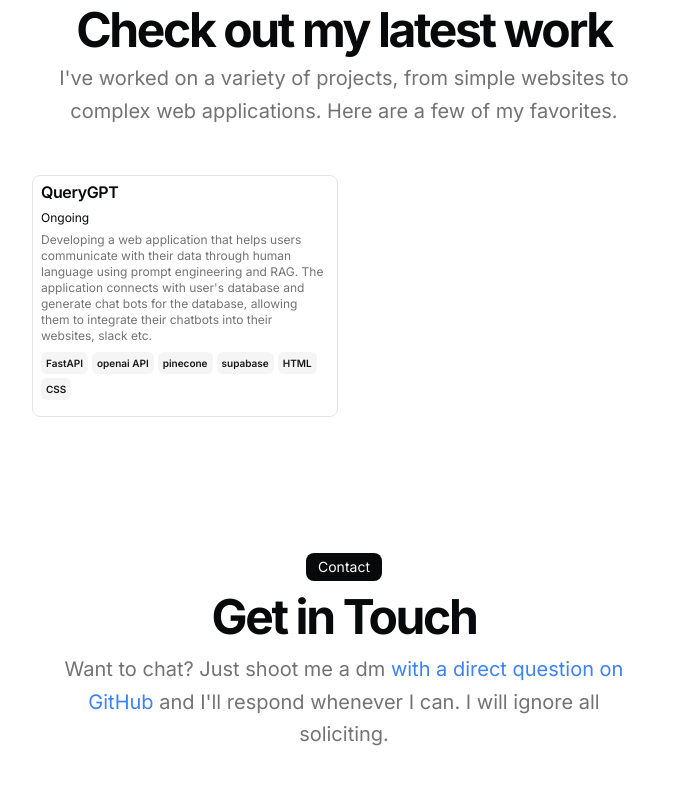
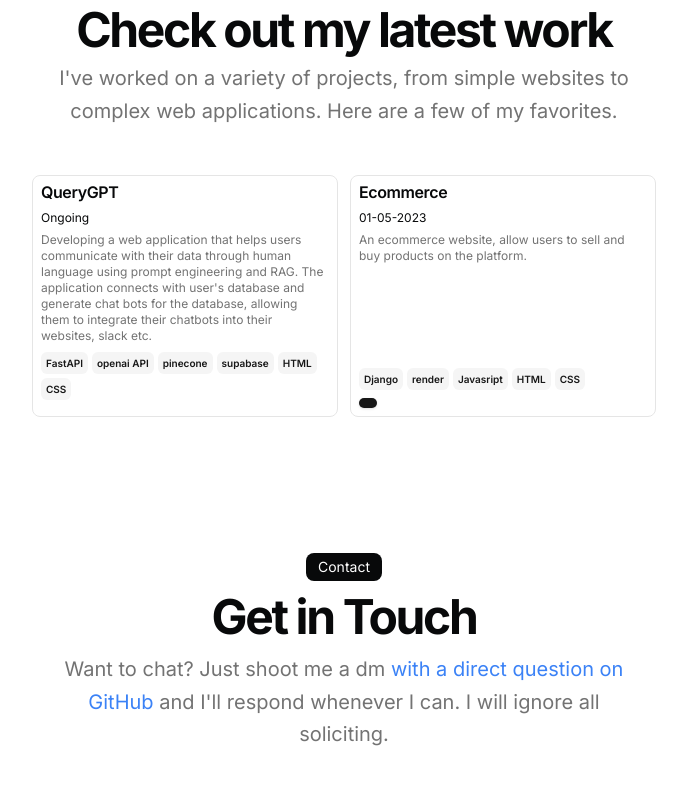
Before and after one commit to thatchloe/portfolio_web, a Next.js app: page / in a window 1280 px wide. Shown: the part 1074-1859 px from the top of the page, without its empty margins (296-983 px from the left). Built offline with nearby package versions, Linux system fonts and the light colour scheme.

Commit message:
Fix: type error in blur-fade.tsx for useInView margin prop

```diff
--- a/src/components/magicui/blur-fade.tsx
+++ b/src/components/magicui/blur-fade.tsx
@@ -29,7 +29,7 @@ const BlurFade = ({
   blur = "6px",
 }: BlurFadeProps) => {
   const ref = useRef(null);
-  const inViewResult = useInView(ref, { once: true, margin: inViewMargin });
+  const inViewResult = useInView(ref, { once: true, margin: inViewMargin as any });
   const isInView = !inView || inViewResult;
   const defaultVariants: Variants = {
     hidden: { y: yOffset, opacity: 0, filter: `blur(${blur})` },
--- a/src/data/resume.tsx
+++ b/src/data/resume.tsx
@@ -111,6 +111,24 @@ export const DATA = {
       image: "",
       video: "",
     },
+    {
+     title: "Ecommerce",
+      href: "https://catto.onrender.com",
+      dates: "01-05-2023",
+      active: true,
+      description:
+        "An ecommerce website, allow users to sell and buy products on the platform.",
+      technologies: [
+        "Django",
+        "render",
+        "Javasript",
+        "HTML",
+        "CSS"
+      ],
+      links: ["https://catto.onrender.com]"],
+      image: "",
+      video: "",
+    }
   ],
   education: [
     {
```
